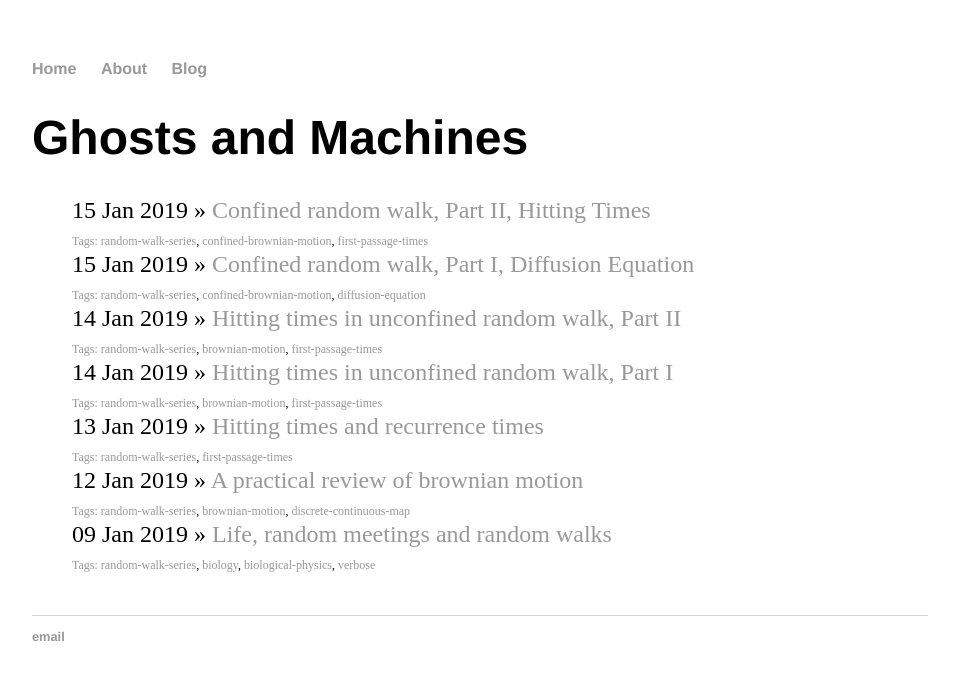
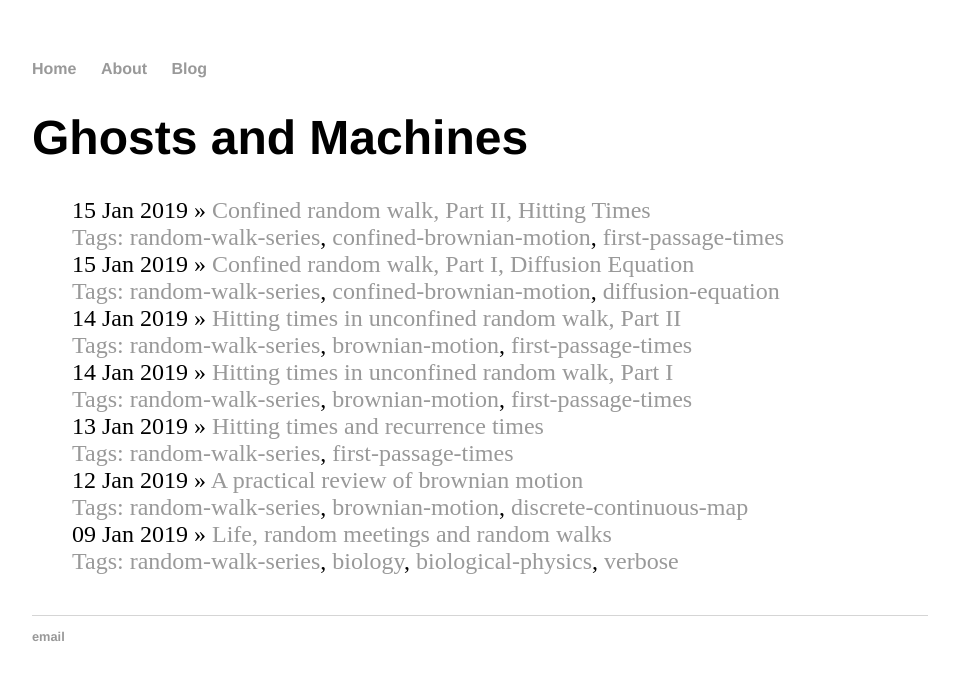
Before and after one commit to ghostsandmachines/ghostsandmachines.github.io, a Jekyll site: the page built from blog/index.html, in a window 1280 px wide. Shown: the top 680 px of the page, without its empty margins (160-1119 px from the left). Built offline with Jekyll 4.4.1, drawn with Linux system fonts in a browser that asks for light colours.

Commit message:
Update tags_links.html

```diff
--- a/_includes/tags_links.html
+++ b/_includes/tags_links.html
@@ -1,6 +1,6 @@
-<span style="font-size:50%; color: #999;"> Tags: </span>
+<span style="color: #999;"> Tags: </span>
 	{% for tag in post.tags %}
-	    	<span style="font-size:50%;">
+	    	<span>
 	      		<a href='/blog/tags/{{tag}}'>{{ tag }}</a>{% if forloop.last==false %}, {% endif %}
 	    	</span>
 	{% endfor %}
```
